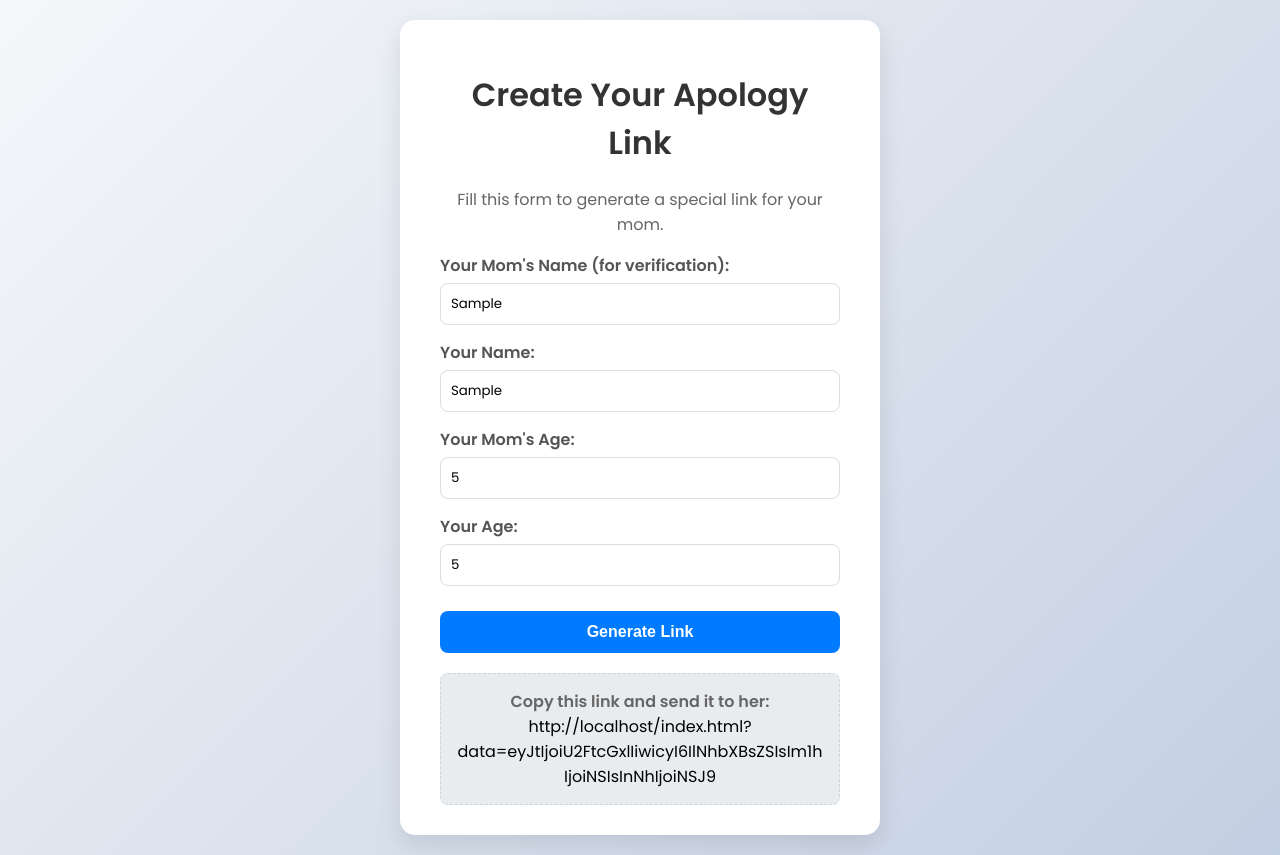
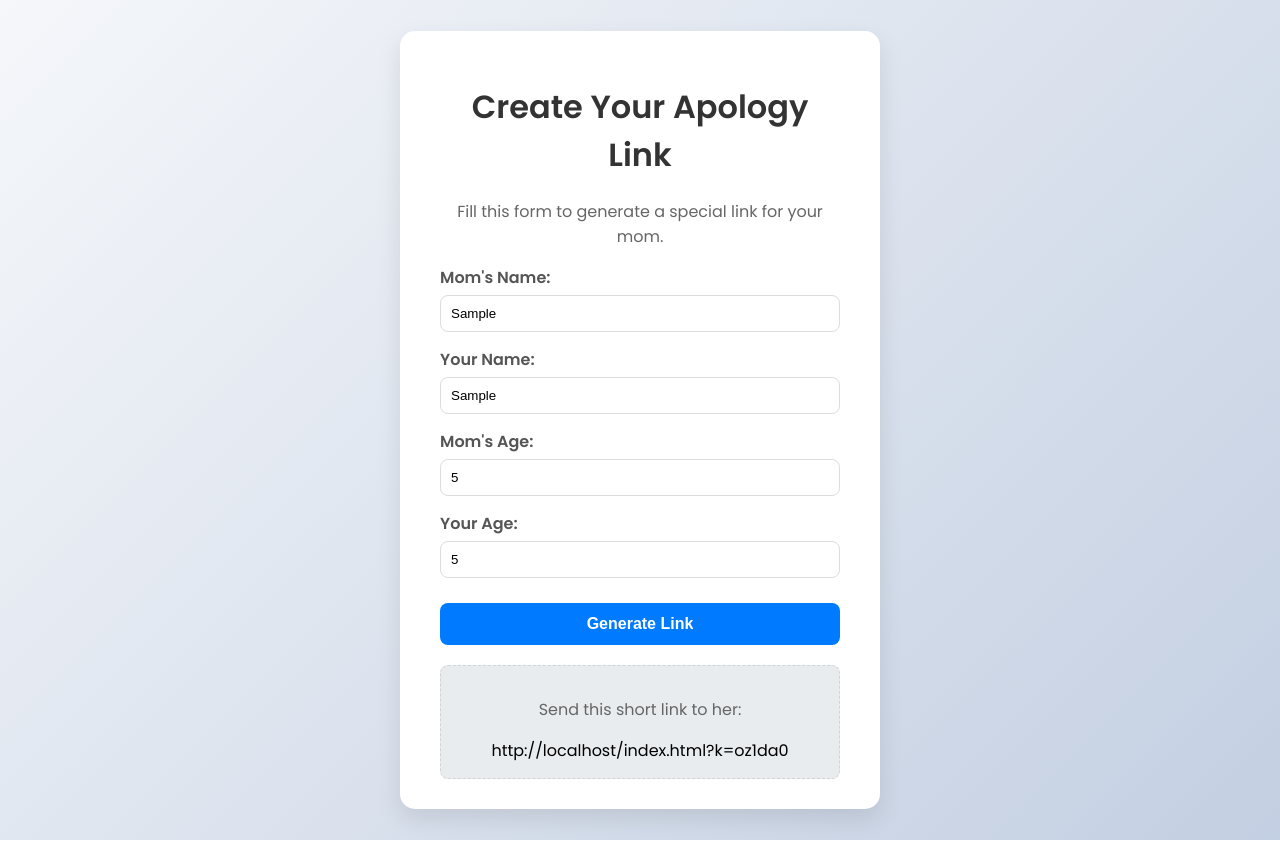
Before and after one commit to Yash280205/sorry-mummy-app, a plain HTML site: page index.html in a window 1280 px wide. Both pictures are taken after typing "Sample", "Sample", "5", "5" into the empty fields and a click on the button "Generate Link". Drawn offline with nearby package versions, Linux system fonts and the light colour scheme.

Commit message:
Update index.html

```diff
--- a/index.html
+++ b/index.html
@@ -6,250 +6,142 @@
   <title>A Special Message for Mom</title>
   <style>
     @import url('https://fonts.googleapis.com/css2?family=Poppins:wght@400;600&display=swap');
-
     body {
       font-family: 'Poppins', sans-serif;
       background: linear-gradient(135deg, #f5f7fa 0%, #c3cfe2 100%);
-            display: flex;
-            justify-content: center;
-            align-items: center;
-            min-height: 100vh;
-            margin: 0;
-            padding: 20px 0;
-            text-align: center;
+      display: flex; justify-content: center; align-items: center;
+      min-height: 100vh; margin: 0; padding: 20px; text-align: center;
     }
-
     .container {
-            background-color: white;
-            padding: 30px 40px;
-            border-radius: 15px;
-            box-shadow: 0 10px 25px rgba(0, 0, 0, 0.1);
-            max-width: 400px;
-            width: 90%;
+      background: white; padding: 30px 40px; border-radius: 15px;
+      box-shadow: 0 10px 25px rgba(0,0,0,0.1);
+      max-width: 400px; width: 90%;
     }
-
-        h1 {
-            color: #333;
-            margin-bottom: 20px;
+    h1 { color: #333; margin-bottom: 20px; }
+    p { color: #666; }
+    .input-group { margin-bottom: 15px; text-align: left; }
+    label { display: block; margin-bottom: 5px; color: #555; font-weight: 600; }
+    input { width: 100%; padding: 10px; border: 1px solid #ddd; border-radius: 8px; box-sizing: border-box; }
+    button {
+      width: 100%; padding: 12px; border: none; border-radius: 8px;
+      background: #007bff; color: white; font-size: 16px; font-weight: 600;
+      cursor: pointer; transition: background 0.3s; margin-top: 10px;
     }
-
-        p {
-            color: #666;
-        }
-
-        .input-group {
-            margin-bottom: 15px;
-            text-align: left;
-        }
-
-        label {
-            display: block;
-            margin-bottom: 5px;
-            color: #555;
-            font-weight: 600;
-        }
-
-        input[type="text"], input[type="number"] {
-            width: 100%;
-            padding: 10px;
-            border: 1px solid #ddd;
-            border-radius: 8px;
-            box-sizing: border-box;
-            font-family: 'Poppins', sans-serif;
-        }
-
-        button {
-            width: 100%;
-            padding: 12px;
-            border: none;
-            border-radius: 8px;
-            background-color: #007bff;
-            color: white;
-            font-size: 16px;
-            font-weight: 600;
-            cursor: pointer;
-            transition: background-color 0.3s ease;
-            margin-top: 10px;
-        }
-
-        button:hover {
-            background-color: #0056b3;
-        }
-
-        #link-container {
-            margin-top: 20px;
-            padding: 15px;
-            background-color: #e9ecef;
-            border: 1px dashed #ced4da;
-            border-radius: 8px;
-            word-wrap: break-word;
-        }
-
-        #link-container p {
-            margin: 0;
-            font-weight: 600;
-        }
-
-        #final-message h1 {
-            font-size: 2.5em;
-            color: #ff69b4;
-            animation: fadeIn 2s;
-        }
-
-        #final-message p {
-            font-size: 1.2em;
-            line-height: 1.6;
-            animation: fadeIn 3s;
-        }
-
-        @keyframes fadeIn {
-            from { opacity: 0; }
-            to { opacity: 1; }
-        }
-
+    button:hover { background: #0056b3; }
+    #link-container { margin-top: 20px; padding: 15px; background: #e9ecef;
+      border: 1px dashed #ced4da; border-radius: 8px; word-wrap: break-word; }
+    #final-message h1 { font-size: 2.5em; color: #ff69b4; animation: fadeIn 2s; }
+    #final-message p { font-size: 1.2em; line-height: 1.6; animation: fadeIn 3s; }
+    @keyframes fadeIn { from {opacity:0;} to {opacity:1;} }
   </style>
 </head>
 <body>
-
   <div class="container" id="main-container">
-
+    <!-- Setup View -->
     <div id="setup-view">
       <h1>Create Your Apology Link</h1>
       <p>Fill this form to generate a special link for your mom.</p>
-            <div class="input-group">
-                <label for="momName">Your Mom's Name (for verification):</label>
-                <input type="text" id="momName" placeholder="e.g., Pushpa Keshari">
-            </div>
-            <div class="input-group">
-                <label for="sonName">Your Name:</label>
-                <input type="text" id="sonName" placeholder="e.g., Yash Raj Keshari">
-            </div>
-            <div class="input-group">
-                <label for="momAge">Your Mom's Age:</label>
-                <input type="number" id="momAge" placeholder="Enter her age">
-            </div>
-            <div class="input-group">
-                <label for="sonAge">Your Age:</label>
-                <input type="number" id="sonAge" placeholder="e.g., 20">
-            </div>
+      <div class="input-group"><label>Mom's Name:</label><input type="text" id="momName"></div>
+      <div class="input-group"><label>Your Name:</label><input type="text" id="sonName"></div>
+      <div class="input-group"><label>Mom's Age:</label><input type="number" id="momAge"></div>
+      <div class="input-group"><label>Your Age:</label><input type="number" id="sonAge"></div>
       <button onclick="generateLink()">Generate Link</button>
       <div id="link-container" style="display:none;">
-                <p>Copy this link and send it to her:</p>
+        <p>Send this short link to her:</p>
         <span id="generated-link"></span>
       </div>
     </div>
 
+    <!-- Login View -->
     <div id="login-view" style="display:none;">
       <h1>Just a Quick Check</h1>
-            <p>Please fill out these details to see your message.</p>
-            <div class="input-group">
-                <label for="momNameGuess">Your Name:</label>
-                <input type="text" id="momNameGuess" placeholder="e.g., Pushpa Keshari">
-            </div>
-            <div class="input-group">
-                <label for="sonNameGuess">Your Son's Name:</label>
-                <input type="text" id="sonNameGuess" placeholder="e.g., Yash Raj Keshari">
-            </div>
-            <div class="input-group">
-                <label for="momAgeGuess">Your Age:</label>
-                <input type="number" id="momAgeGuess" placeholder="Enter your age">
-            </div>
-            <div class="input-group">
-                <label for="sonAgeGuess">Your Son's Age:</label>
-                <input type="number" id="sonAgeGuess" placeholder="Enter his age">
-            </div>
+      <p>Please confirm details to see the message.</p>
+      <div class="input-group"><label>Your Name:</label><input type="text" id="momNameGuess"></div>
+      <div class="input-group"><label>Your Son's Name:</label><input type="text" id="sonNameGuess"></div>
+      <div class="input-group"><label>Your Age:</label><input type="number" id="momAgeGuess"></div>
+      <div class="input-group"><label>Son's Age:</label><input type="number" id="sonAgeGuess"></div>
       <button onclick="checkDetails()">Next</button>
     </div>
 
-        <div id="final-message" style="display:none;">
-            </div>
-
+    <!-- Final Message -->
+    <div id="final-message" style="display:none;"></div>
   </div>
 
   <script src="https://cdn.jsdelivr.net/npm/canvas-confetti@1.9.2/dist/confetti.browser.min.js"></script>
+  <script>
+    // Utility: create short random key
+    function shortKey(length=6) {
+      return Math.random().toString(36).substring(2, 2+length);
+    }
 
-    <script>
-        // This function runs when the page loads
-        window.onload = function() {
-            const params = new URLSearchParams(window.location.search);
-            if (params.has('data')) {
+    // When page loads: check for key
+    window.onload = () => {
+      const key = new URLSearchParams(window.location.search).get('k');
+      if (key && localStorage.getItem(key)) {
         document.getElementById('setup-view').style.display = 'none';
         document.getElementById('login-view').style.display = 'block';
       }
     };
 
-        // Function for you to create the link
+    // Generate "short link" without exposing full data
     function generateLink() {
-            const momName = document.getElementById('momName').value;
-            const sonName = document.getElementById('sonName').value;
-            const momAge = document.getElementById('momAge').value;
-            const sonAge = document.getElementById('sonAge').value;
-
+      const momName = document.getElementById('momName').value.trim();
+      const sonName = document.getElementById('sonName').value.trim();
+      const momAge = document.getElementById('momAge').value.trim();
+      const sonAge = document.getElementById('sonAge').value.trim();
       if (!momName || !sonName || !momAge || !sonAge) {
-                alert('Please fill out all the fields!');
+        alert('Please fill out all fields!');
         return;
       }
 
-            const data = { m: momName, s: sonName, ma: momAge, sa: sonAge };
-            const encodedData = btoa(JSON.stringify(data));
+      const data = { m:momName, s:sonName, ma:momAge, sa:sonAge };
+      const key = shortKey();
+      localStorage.setItem(key, JSON.stringify(data));
 
       const baseUrl = window.location.href.split('?')[0];
-            const finalLink = `${baseUrl}?data=${encodedData}`;
+      const finalLink = `${baseUrl}?k=${key}`;
 
       document.getElementById('generated-link').innerText = finalLink;
       document.getElementById('link-container').style.display = 'block';
     }
 
-        // REVISED function for your mom to verify the details
+    // Verify details
     function checkDetails() {
-            const params = new URLSearchParams(window.location.search);
-            const encodedData = params.get('data');
+      const key = new URLSearchParams(window.location.search).get('k');
+      if (!key || !localStorage.getItem(key)) {
+        alert("Link expired or invalid!");
+        return;
+      }
+      const correctData = JSON.parse(localStorage.getItem(key));
 
-            const correctData = JSON.parse(atob(encodedData));
+      const momNameGuess = document.getElementById('momNameGuess').value.trim().toLowerCase();
+      const sonNameGuess = document.getElementById('sonNameGuess').value.trim().toLowerCase();
+      const momAgeGuess = document.getElementById('momAgeGuess').value.trim();
+      const sonAgeGuess = document.getElementById('sonAgeGuess').value.trim();
 
-            const momNameGuess = document.getElementById('momNameGuess').value;
-            const sonNameGuess = document.getElementById('sonNameGuess').value;
-            const momAgeGuess = document.getElementById('momAgeGuess').value;
-            const sonAgeGuess = document.getElementById('sonAgeGuess').value;
-
-            if (momNameGuess.trim().toLowerCase() === correctData.m.trim().toLowerCase() &&
-                sonNameGuess.trim().toLowerCase() === correctData.s.trim().toLowerCase() &&
+      if (momNameGuess === correctData.m.toLowerCase() &&
+          sonNameGuess === correctData.s.toLowerCase() &&
           momAgeGuess === correctData.ma &&
           sonAgeGuess === correctData.sa) {
 
         document.getElementById('login-view').style.display = 'none';
-
-                const messageDiv = document.getElementById('final-message');
-
-                // ***** THE CHANGE IS ON THIS LINE *****
-                // The H1 tag now always says "Sorry Mummy" instead of using the variable from the form.
-                messageDiv.innerHTML = `
+        const msg = document.getElementById('final-message');
+        msg.innerHTML = `
           <h1>Sorry Mummy ❤️</h1>
           <p>
             Sorry for everything... you've been handling me for <strong>${correctData.sa} years</strong>.
-                        <br><br>
-                        You've grown me and loved me unconditionally. Gussa mat raho, ab chill karo.
-                        <br><br>
-                        Smile karo, cute lagti ho aap!
-                        <br><br>
-                        Call karna jab gussa shant ho jaye.
-                        <br><br>
-                        - Your Son, ${correctData.s}
-                    </p>
-                `;
-                messageDiv.style.display = 'block';
+            <br><br>You’ve raised me and loved me unconditionally.
+            <br><br>Smile karo, cute lagti ho aap!
+            <br><br>Call karna jab gussa shant ho jaye.
+            <br><br>- Your Son, ${correctData.s}
+          </p>`;
+        msg.style.display = 'block';
 
-                confetti({
-                    particleCount: 150,
-                    spread: 180,
-                    origin: { y: 0.6 }
-                });
-
+        confetti({ particleCount: 150, spread: 180, origin: { y: 0.6 } });
       } else {
-                alert('Oops! Something doesn\'t match. Please check the details and try again.');
+        alert('Oops! Details do not match.');
       }
     }
   </script>
-
 </body>
 </html>
```
Lines whose indentation alone changed are shown as unchanged.
